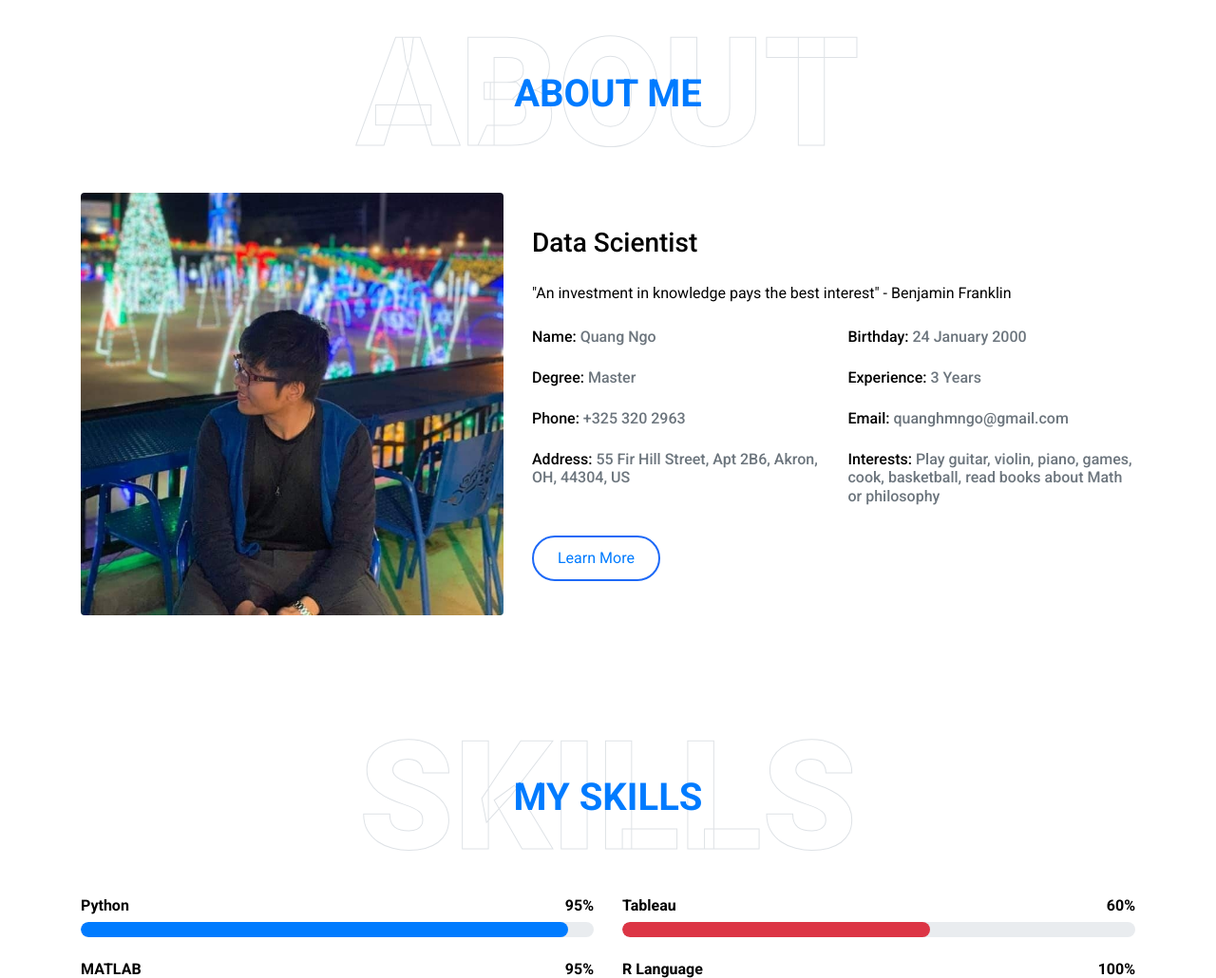
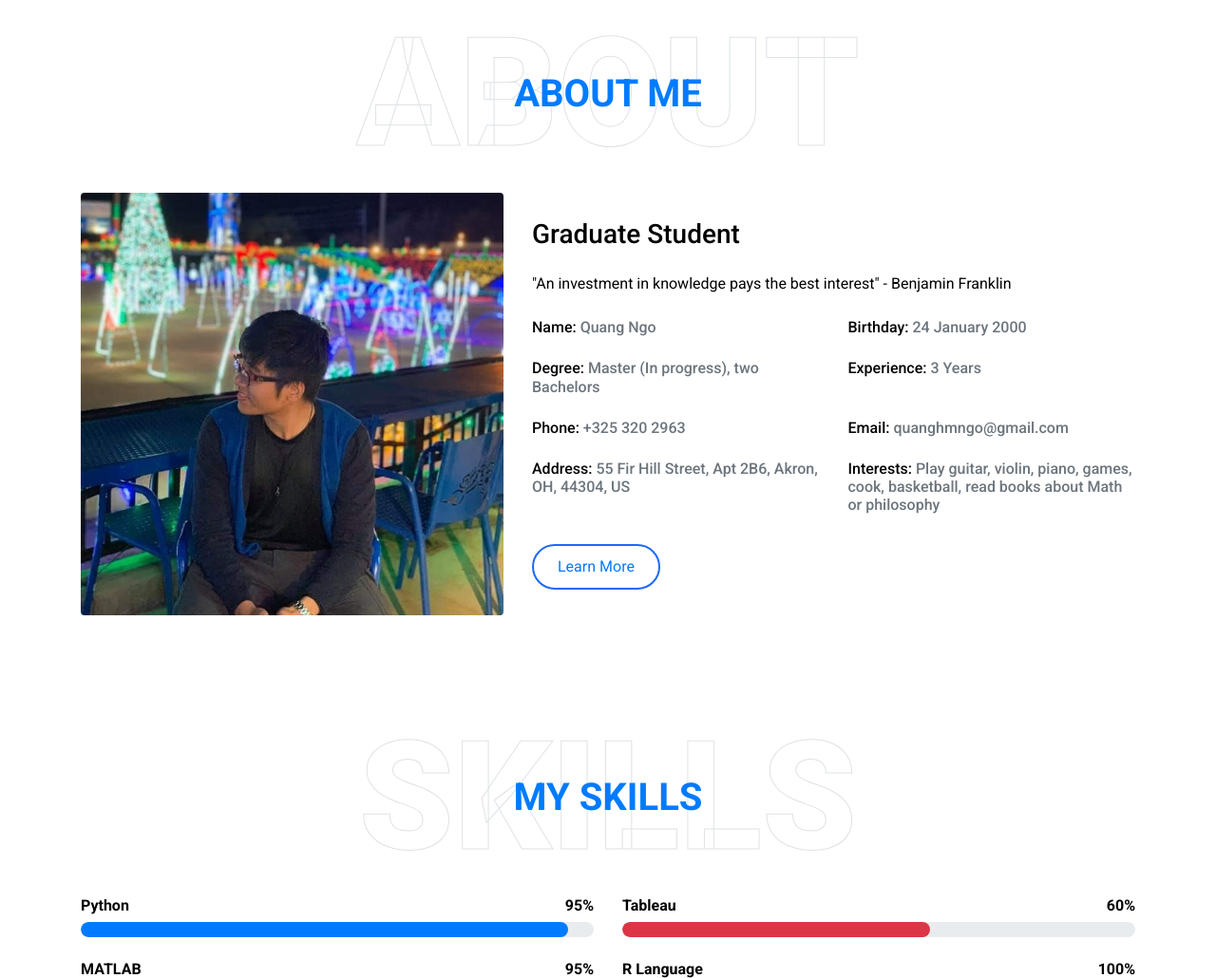
Before and after one commit to NgoWang/NgoWang.github.io, a plain HTML site: page index.html in a window 1280 px wide. Shown: the part 893-1923 px from the top of the page at 95% size. Drawn offline with nearby package versions, Linux system fonts and the light colour scheme.

Commit message:
Update index.html

```diff
--- a/index.html
+++ b/index.html
@@ -87,12 +87,12 @@
                     <img class="img-fluid rounded w-100" src="img/me.jpg" alt="">
                 </div>
                 <div class="col-lg-7">
-                    <h3 class="mb-4">Data Scientist</h3>
+                    <h3 class="mb-4">Graduate Student</h3>
                     <p>"An investment in knowledge pays the best interest" - Benjamin Franklin</p>
                     <div class="row mb-3">
                         <div class="col-sm-6 py-2"><h6>Name: <span class="text-secondary">Quang Ngo</span></h6></div>
                         <div class="col-sm-6 py-2"><h6>Birthday: <span class="text-secondary">24 January 2000</span></h6></div>
-                        <div class="col-sm-6 py-2"><h6>Degree: <span class="text-secondary">Master</span></h6></div>
+                        <div class="col-sm-6 py-2"><h6>Degree: <span class="text-secondary">Master (In progress), two Bachelors</span></h6></div>
                         <div class="col-sm-6 py-2"><h6>Experience: <span class="text-secondary">3 Years</span></h6></div>
                         <div class="col-sm-6 py-2"><h6>Phone: <span class="text-secondary">+325 320 2963</span></h6></div>
                         <div class="col-sm-6 py-2"><h6>Email: <span class="text-secondary">quanghmngo@gmail.com</span></h6></div>
```
